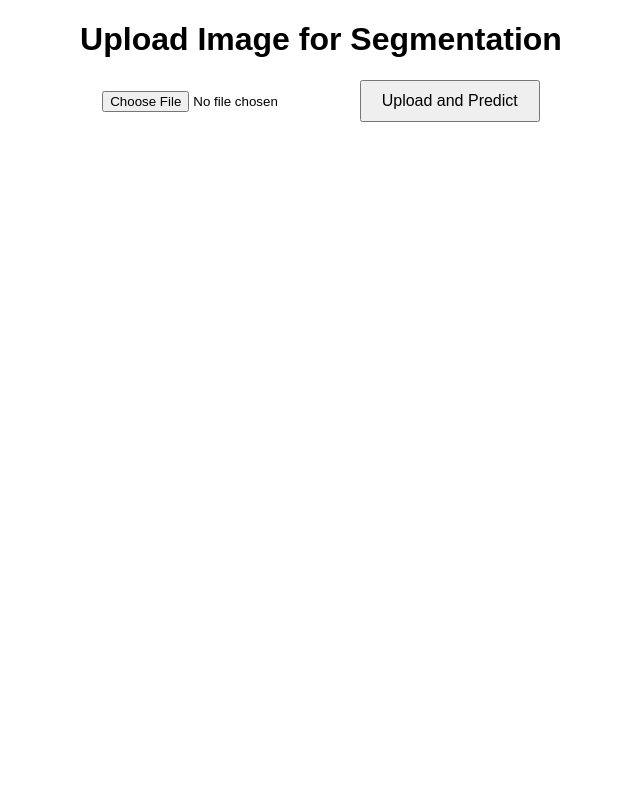
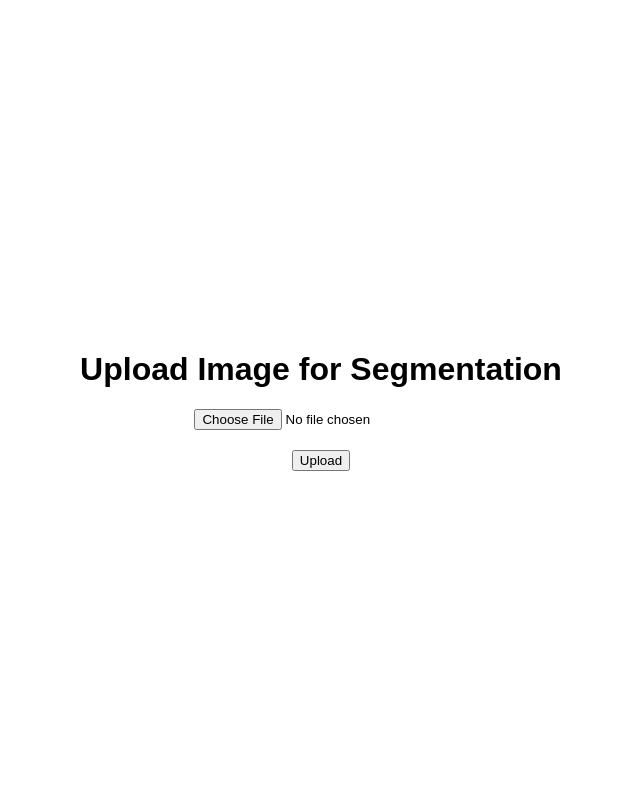
Before and after one commit to Heba2424/Water-Segmentation-using-Multispectral-and-optical-Data, a Flask app: page / in a window 1280 px wide. Shown: the whole page, without its empty margins (319-959 px from the left). Run offline with Flask 3, Linux system fonts and the light colour scheme.

Commit message:
Update index.html

```diff
--- a/Deploy/templates/index.html
+++ b/Deploy/templates/index.html
@@ -4,16 +4,36 @@
 <head>
     <meta charset="UTF-8">
     <meta name="viewport" content="width=device-width, initial-scale=1.0">
-    <title>Segmentation Model</title>
-    <link rel="stylesheet" href="{{ url_for('static', filename='style.css') }}">
+    <title>Segmentation Model Deployment</title>
+    <style>
+        body {
+            font-family: Arial, sans-serif;
+            display: flex;
+            justify-content: center;
+            align-items: center;
+            height: 100vh;
+            margin: 0;
+        }
+
+        .container {
+            text-align: center;
+        }
+
+        input[type="file"] {
+            margin-bottom: 20px;
+        }
+    </style>
 </head>
 
 <body>
-    <h1>Upload Image for Segmentation</h1>
-    <form action="/predict" method="post" enctype="multipart/form-data">
-        <input type="file" name="file" accept="image/*" required>
-        <button type="submit">Upload and Predict</button>
-    </form>
+    <div class="container">
+        <h1>Upload Image for Segmentation</h1>
+        <form action="/predict" method="post" enctype="multipart/form-data">
+            <input type="file" name="file" accept="image/tiff, image/png" required>
+            <br>
+            <input type="submit" value="Upload">
+        </form>
+    </div>
 </body>
 
 </html>
```
